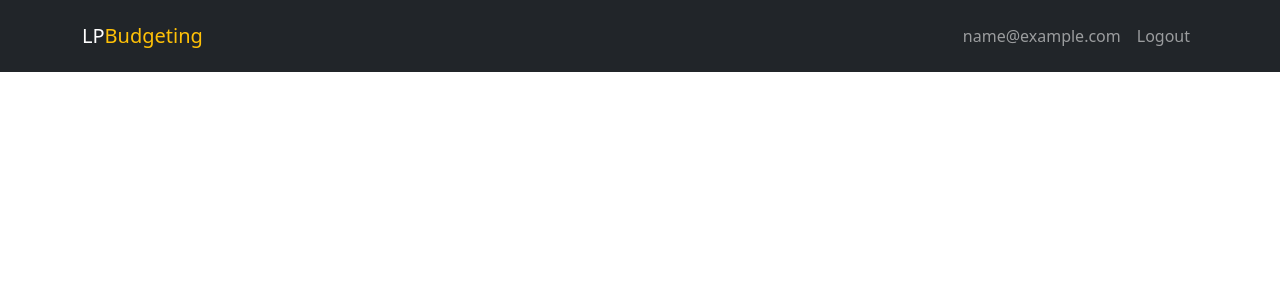
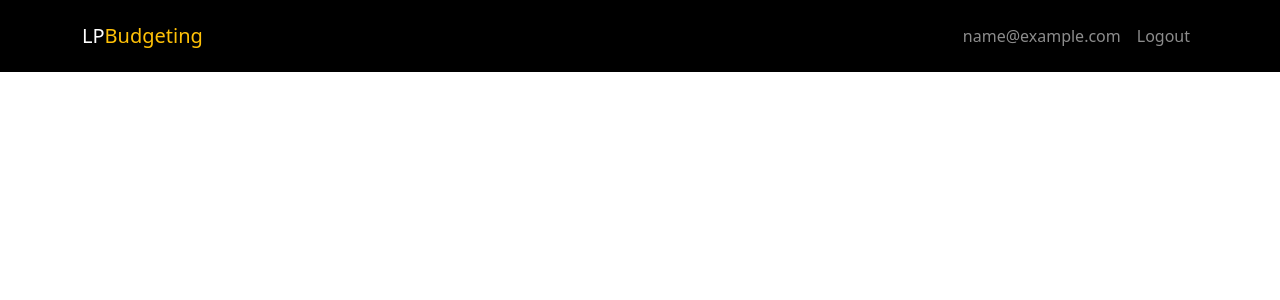
Before and after one commit to LukaP123456/budgeting-website, a PHP site: page /BUDGETING_WEBSITE/user-logged-in.php in a window 1280 px wide. Shown: the top 300 px of the page. Run offline with PHP 8.4, Linux system fonts and the light colour scheme; the visitor is signed in with stand-in values (Sample User, id 1); some libraries are stand-ins or nearby versions.

Commit message:
aesthetic changes

```diff
--- a/user-logged-in.php
+++ b/user-logged-in.php
@@ -31,7 +31,7 @@ if (!isset($_SESSION['authenticated']))
 <body>
 <!--USER HEADER START-->
 <!--navbar start-->
-<nav class="navbar navbar-expand-lg bg-dark navbar-dark py-3 fixed-top">
+<nav class="navbar navbar-expand-lg bg-black navbar-dark py-3 fixed-top">
     <div class="container">
         <a href="index.php" class="navbar-brand">LP<span class="text-warning">Budgeting</span></a>
 
```
